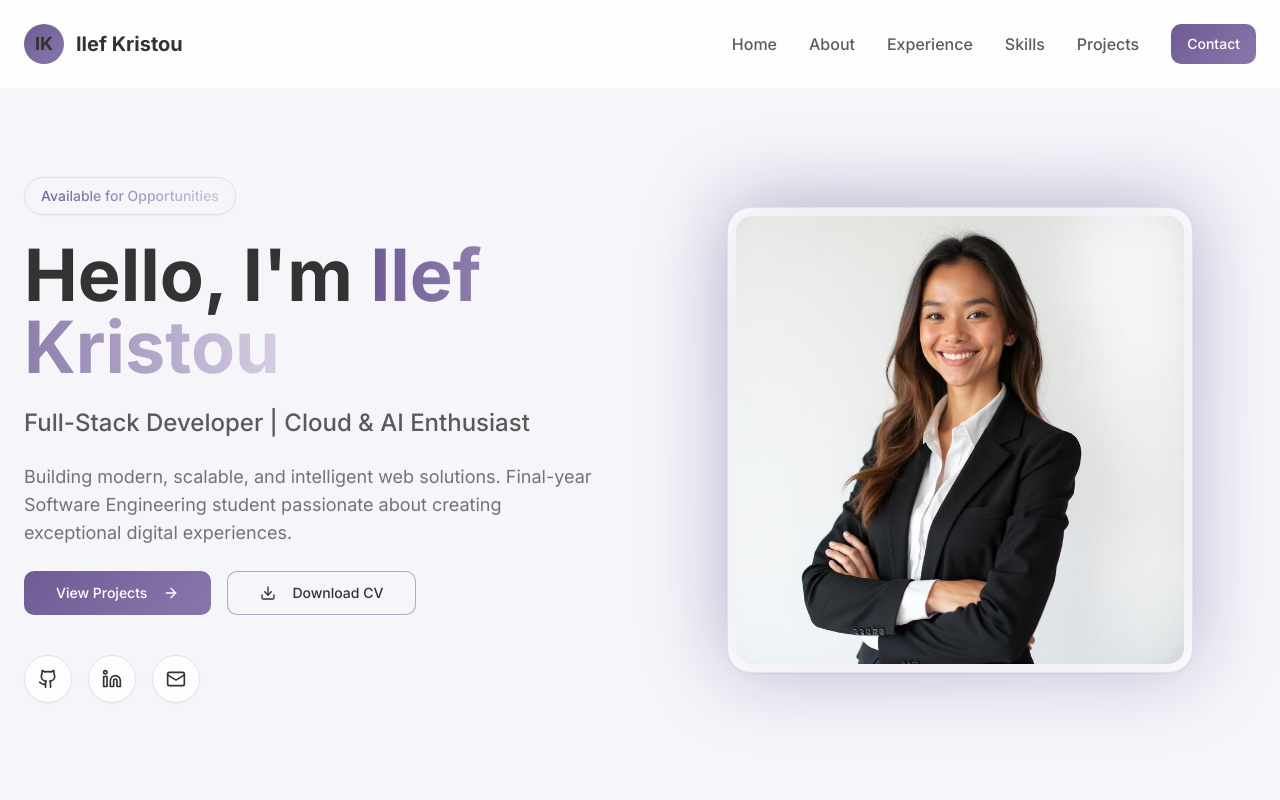
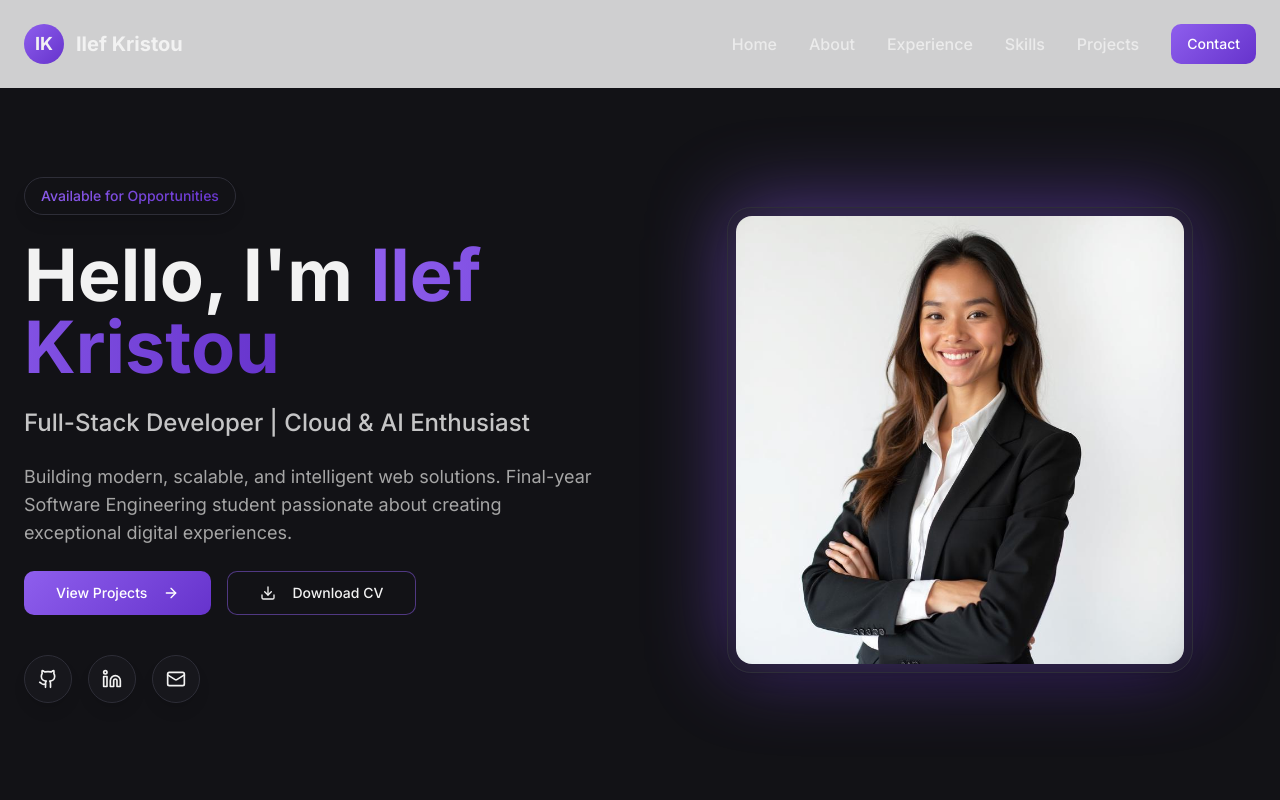
Before and after one commit to ilef-kristou/ilef-kristou-portfolio, a React (Vite) app: page / in a window 1280 px wide. Shown: the top 800 px of the page. Built offline with nearby package versions, Linux system fonts and the light colour scheme; the HTML template or start-up script is replaced by a standard one.

Commit message:
Refactor: Apply dark mode and animations

```diff
--- a/src/index.css
+++ b/src/index.css
@@ -8,40 +8,40 @@ All colors MUST be HSL.
 
 @layer base {
   :root {
-    --background: 240 33% 97%;
-    --foreground: 0 0% 20%;
+    --background: 240 10% 8%;
+    --foreground: 0 0% 95%;
 
-    --card: 300 20% 99%;
-    --card-foreground: 0 0% 20%;
+    --card: 240 10% 12%;
+    --card-foreground: 0 0% 95%;
 
-    --popover: 300 20% 99%;
-    --popover-foreground: 0 0% 20%;
+    --popover: 240 10% 12%;
+    --popover-foreground: 0 0% 95%;
 
-    --primary: 260 24% 47%;
+    --primary: 260 80% 65%;
     --primary-foreground: 0 0% 100%;
 
-    --secondary: 240 33% 97%;
-    --secondary-foreground: 0 0% 20%;
+    --secondary: 240 10% 15%;
+    --secondary-foreground: 0 0% 95%;
 
-    --muted: 240 33% 97%;
-    --muted-foreground: 0 0% 45%;
+    --muted: 240 10% 20%;
+    --muted-foreground: 0 0% 65%;
 
-    --accent: 264 29% 85%;
-    --accent-foreground: 0 0% 20%;
+    --accent: 260 60% 50%;
+    --accent-foreground: 0 0% 100%;
 
     --destructive: 0 84% 60%;
     --destructive-foreground: 0 0% 100%;
 
-    --border: 264 29% 90%;
-    --input: 264 29% 90%;
-    --ring: 260 24% 47%;
+    --border: 240 10% 20%;
+    --input: 240 10% 20%;
+    --ring: 260 80% 65%;
 
     --radius: 0.75rem;
 
     /* Custom portfolio colors */
-    --gradient-start: 260 24% 47%;
-    --gradient-end: 260 24% 57%;
-    --hero-glow: 260 24% 47%;
+    --gradient-start: 260 80% 65%;
+    --gradient-end: 260 60% 50%;
+    --hero-glow: 260 80% 65%;
   }
 
   * {
@@ -68,10 +68,12 @@ All colors MUST be HSL.
 
   @keyframes glow {
     0%, 100% {
-      opacity: 0.5;
+      opacity: 0.3;
+      filter: blur(20px);
     }
     50% {
-      opacity: 1;
+      opacity: 0.8;
+      filter: blur(30px);
     }
   }
 
@@ -128,6 +130,53 @@ All colors MUST be HSL.
     }
   }
 
+  @keyframes pulse-glow {
+    0%, 100% {
+      box-shadow: 0 0 20px hsl(var(--primary) / 0.3);
+    }
+    50% {
+      box-shadow: 0 0 40px hsl(var(--primary) / 0.6);
+    }
+  }
+
+  @keyframes bounce-subtle {
+    0%, 100% {
+      transform: translateY(0);
+    }
+    50% {
+      transform: translateY(-10px);
+    }
+  }
+
+  @keyframes rotate-slow {
+    from {
+      transform: rotate(0deg);
+    }
+    to {
+      transform: rotate(360deg);
+    }
+  }
+
+  @keyframes fade-in {
+    from {
+      opacity: 0;
+    }
+    to {
+      opacity: 1;
+    }
+  }
+
+  @keyframes slide-down {
+    from {
+      opacity: 0;
+      transform: translateY(-30px);
+    }
+    to {
+      opacity: 1;
+      transform: translateY(0);
+    }
+  }
+
   .animate-float {
     animation: float 6s ease-in-out infinite;
   }
@@ -163,6 +212,26 @@ All colors MUST be HSL.
     background-size: 1000px 100%;
   }
 
+  .animate-pulse-glow {
+    animation: pulse-glow 2s ease-in-out infinite;
+  }
+
+  .animate-bounce-subtle {
+    animation: bounce-subtle 3s ease-in-out infinite;
+  }
+
+  .animate-rotate-slow {
+    animation: rotate-slow 20s linear infinite;
+  }
+
+  .animate-fade-in {
+    animation: fade-in 0.8s ease-out forwards;
+  }
+
+  .animate-slide-down {
+    animation: slide-down 0.6s ease-out forwards;
+  }
+
   /* Gradient text */
   .gradient-text {
     @apply bg-gradient-to-r from-primary to-accent bg-clip-text text-transparent;
@@ -170,7 +239,22 @@ All colors MUST be HSL.
 
   /* Glass morphism */
   .glass {
-    @apply bg-white/80 backdrop-blur-xl border border-border shadow-sm;
+    @apply bg-card/50 backdrop-blur-xl border border-border shadow-lg;
+  }
+
+  /* Hover effects */
+  .hover-lift {
+    @apply transition-all duration-300 hover:-translate-y-2 hover:shadow-2xl hover:shadow-primary/20;
+  }
+
+  .hover-glow {
+    @apply transition-all duration-300 hover:shadow-lg hover:shadow-primary/50;
+  }
+
+  /* Background gradients */
+  .bg-gradient-dark {
+    background: radial-gradient(circle at top right, hsl(var(--primary) / 0.1), transparent 50%),
+                radial-gradient(circle at bottom left, hsl(var(--accent) / 0.1), transparent 50%);
   }
 }
 
```
